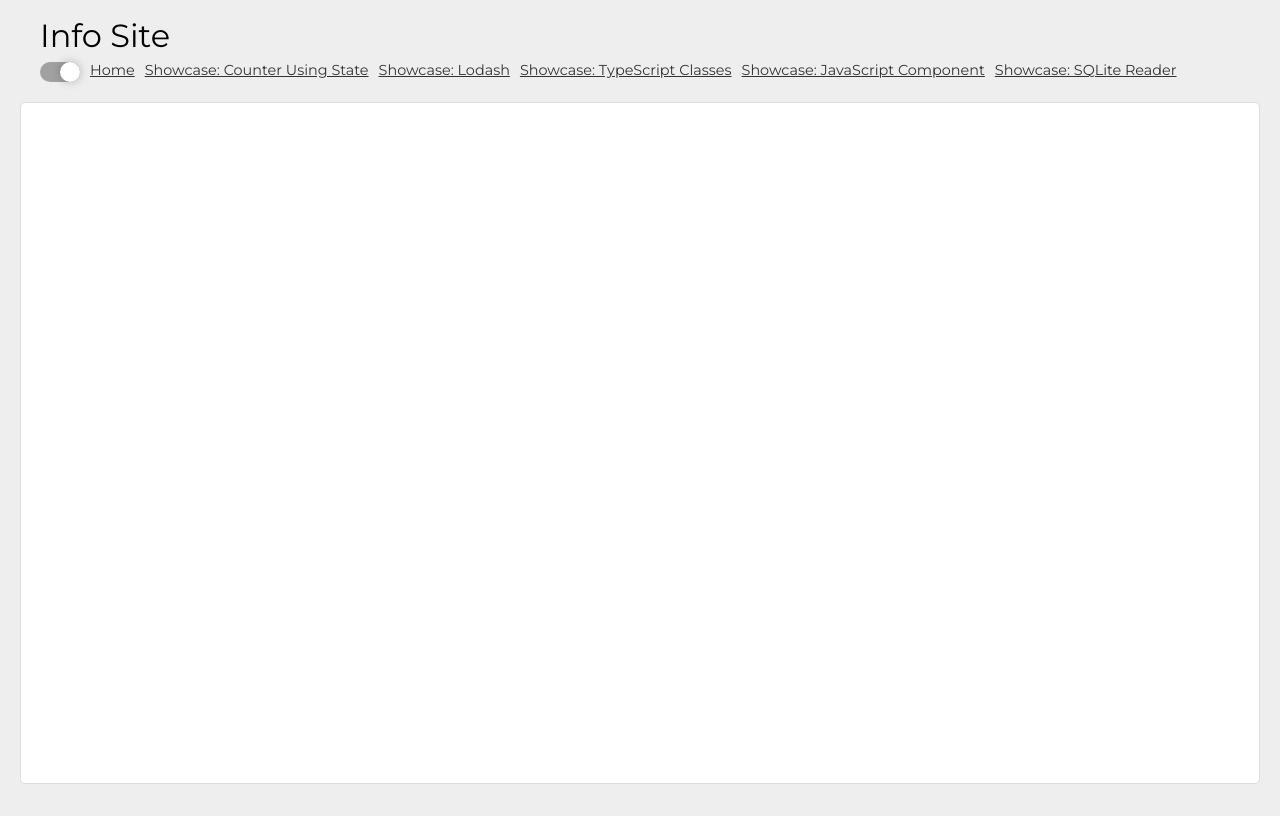
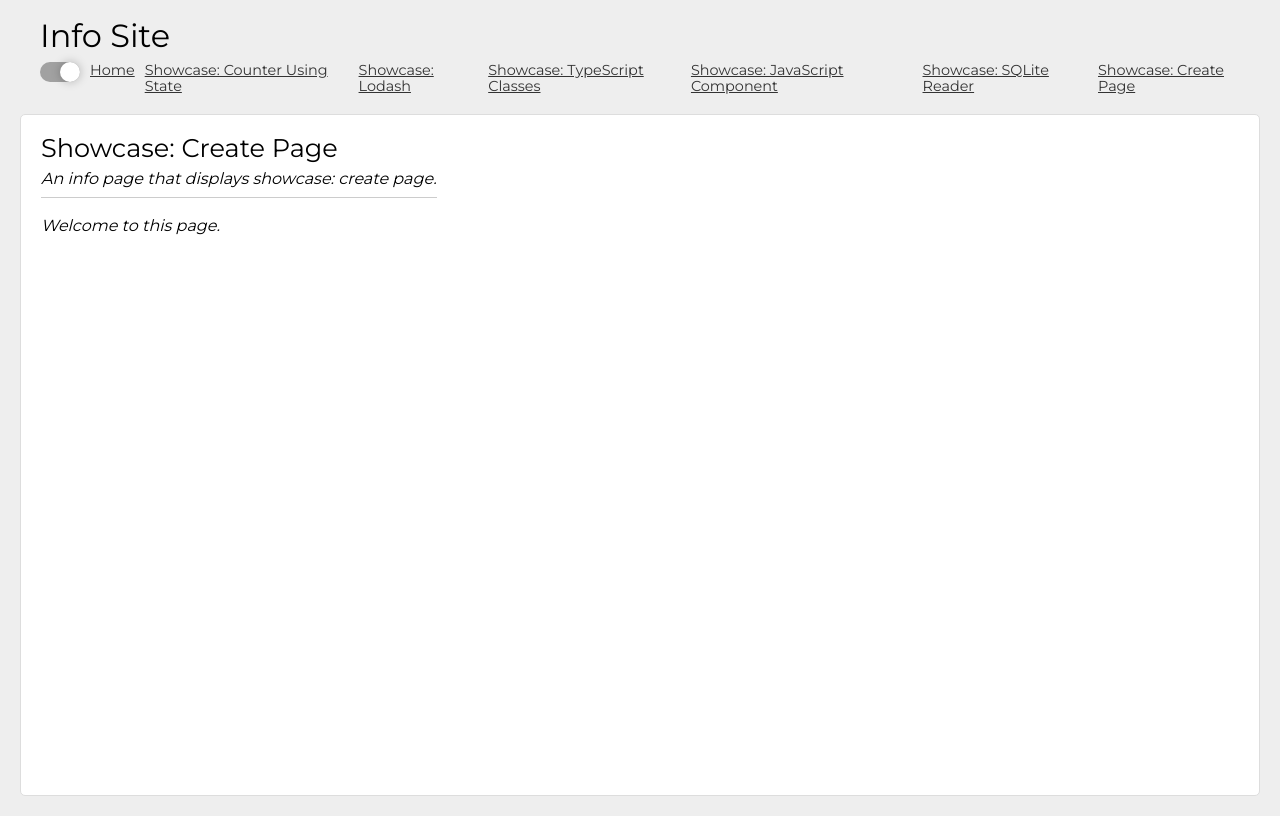
Before and after one commit to Entwickler-Club/dpodreact, a React (Create React App) app: page /showcaseCreatePage in a window 1280 px wide. Built offline with nearby package versions, Linux system fonts and the light colour scheme.

Commit message:
create page "Create Page"

```diff
--- /dev/null
+++ b/src/system/components/PageShowcaseCreatePage.tsx
@@ -0,0 +1,14 @@
+import '../styles/showcaseCreatePage.scss';
+
+function PageShowcaseCreatePage() {
+
+	return (
+		<div className="page page_showcaseCreatePage">
+			<h2 className="title">Showcase: Create Page</h2>
+			<p className="description">An info page that displays showcase: create page.</p>
+			<p className="message">Welcome to this page.</p>
+		</div>
+	)
+}
+
+export default PageShowcaseCreatePage;
--- a/src/system/components/Site.tsx
+++ b/src/system/components/Site.tsx
@@ -11,6 +11,7 @@ import PageShowcaseLodash from './PageShowcaseLodash'; // ::showcaseLodash
 import PageShowcaseTypeScriptClasses from './PageShowcaseTypeScriptClasses';// ::showcaseTypeScriptClasses
 import PageShowcaseJavaScriptComponent from './PageShowcaseJavaScriptComponent';// ::showcaseJavaScriptComponent
 import PageShowcaseSQLiteReader from './PageShowcaseSQLiteReader';// ::showcaseSQLiteReader
+import PageShowcaseCreatePage from './PageShowcaseCreatePage';// ::showcaseCreatePage
 
 function Site() {
 	const { isShowing, setIsShowing } = useContext(ShowContext);
@@ -48,6 +49,7 @@ function Site() {
 								<li><Link to='/showcaseTypeScriptClasses'>Showcase: TypeScript Classes</Link></li>{/* ::showcaseTypeScriptClasses */}
 								<li><Link to='/showcaseJavaScriptComponent'>Showcase: JavaScript Component</Link></li>{/* ::showcaseJavaScriptComponent */}
 								<li><Link to='/showcaseSQLiteReader'>Showcase: SQLite Reader</Link></li>{/* ::showcaseSQLiteReader */}
+								<li><Link to='/showcaseCreatePage'>Showcase: Create Page</Link></li>{/* ::showcaseCreatePage */}
 							</>
 						)}
 					</ul>
@@ -64,6 +66,7 @@ function Site() {
 						<Route path='/showcaseTypeScriptClasses'><PageShowcaseTypeScriptClasses /></Route>{/* ::showcaseTypeScriptClasses */}
 						<Route path='/showcaseJavaScriptComponent'><PageShowcaseJavaScriptComponent /></Route>{/* ::showcaseJavaScriptComponent */}
 						<Route path='/showcaseSQLiteReader'><PageShowcaseSQLiteReader /></Route>{/* ::showcaseSQLiteReader */}
+						<Route path='/showcaseCreatePage'><PageShowcaseCreatePage /></Route>{/* ::showcaseCreatePage */}
 					</Switch>
 				</section>
 			</div>
--- /dev/null
+++ b/src/system/styles/showcaseCreatePage.scss
@@ -0,0 +1,5 @@
+.page_showcaseCreatePage {
+    .message {
+        font-style: italic;
+    }
+}
```
